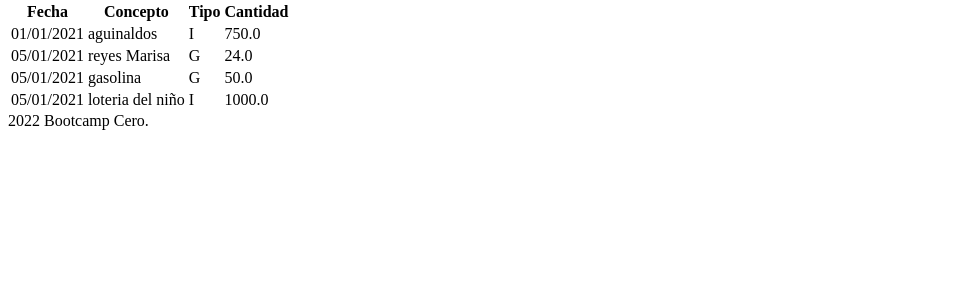
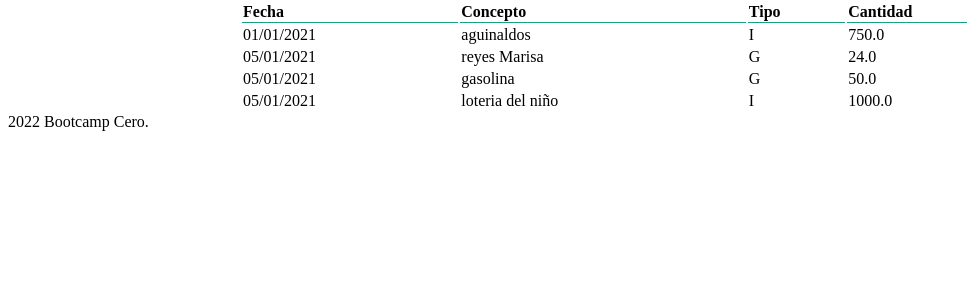
Before and after one commit to Davidrl-89/hello-Flask, a Flask app: page / in a window 1280 px wide. Shown: the part 83-383 px from the top of the page, without its empty margins (0-967 px from the left). Run offline with Flask 2, Linux system fonts and the light colour scheme.

Commit message:
feat: estilos de la tabla

```diff
--- a/balance/static/css/styles.css
+++ b/balance/static/css/styles.css
@@ -14,3 +14,19 @@ nav {
     line-height: 20px;
     padding-left: 25px;
 }
+
+main {
+    max-width: 800px;
+    margin: auto;
+    padding: 0 20px;
+}
+
+table.paper {
+    width: 100%;
+
+}
+
+.titulo-tabla{
+    border-bottom: #19a187 1px solid;
+    text-align: left;
+}
--- a/balance/templates/inicio.html
+++ b/balance/templates/inicio.html
@@ -13,16 +13,18 @@
   <header>
     Balance de movimientos
   </header>
+
   <nav>
     Inicio | Nuevo
   </nav>
 
+  <main>
     <table class="paper">
       <tr>
-        <th>Fecha</th>
-        <th>Concepto</th>
-        <th>Tipo</th>
-        <th>Cantidad</th>
+        <th class="titulo-tabla">Fecha</th>
+        <th class="titulo-tabla">Concepto</th>
+        <th class="titulo-tabla">Tipo</th>
+        <th class="titulo-tabla">Cantidad</th>
       </tr>
       {% for mov in movs %}
       <tr>
@@ -33,6 +35,7 @@
       </tr>
       {% endfor %}
     </table>
+  </main>
 
   <footer class="pie-de-pagina">2022 Bootcamp Cero.</footer>
 </body>
```
Lines whose indentation alone changed are shown as unchanged.
